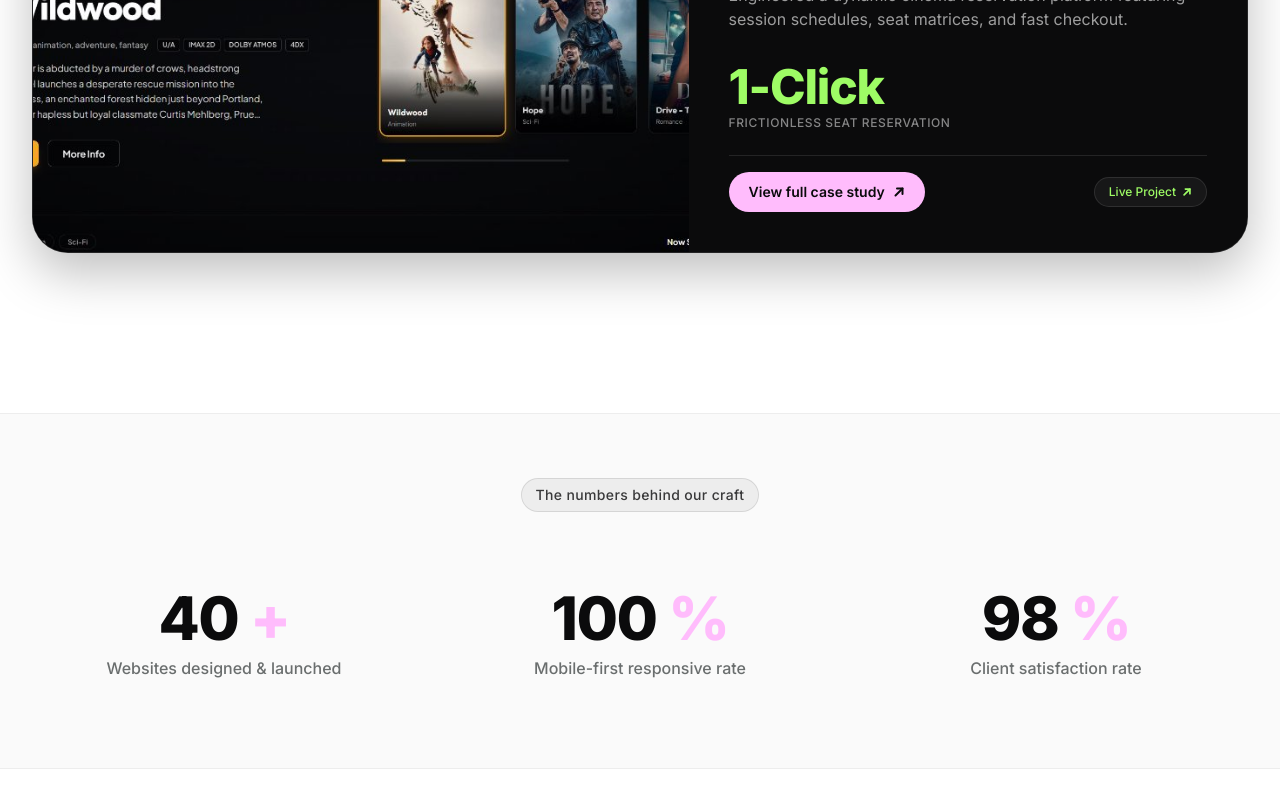
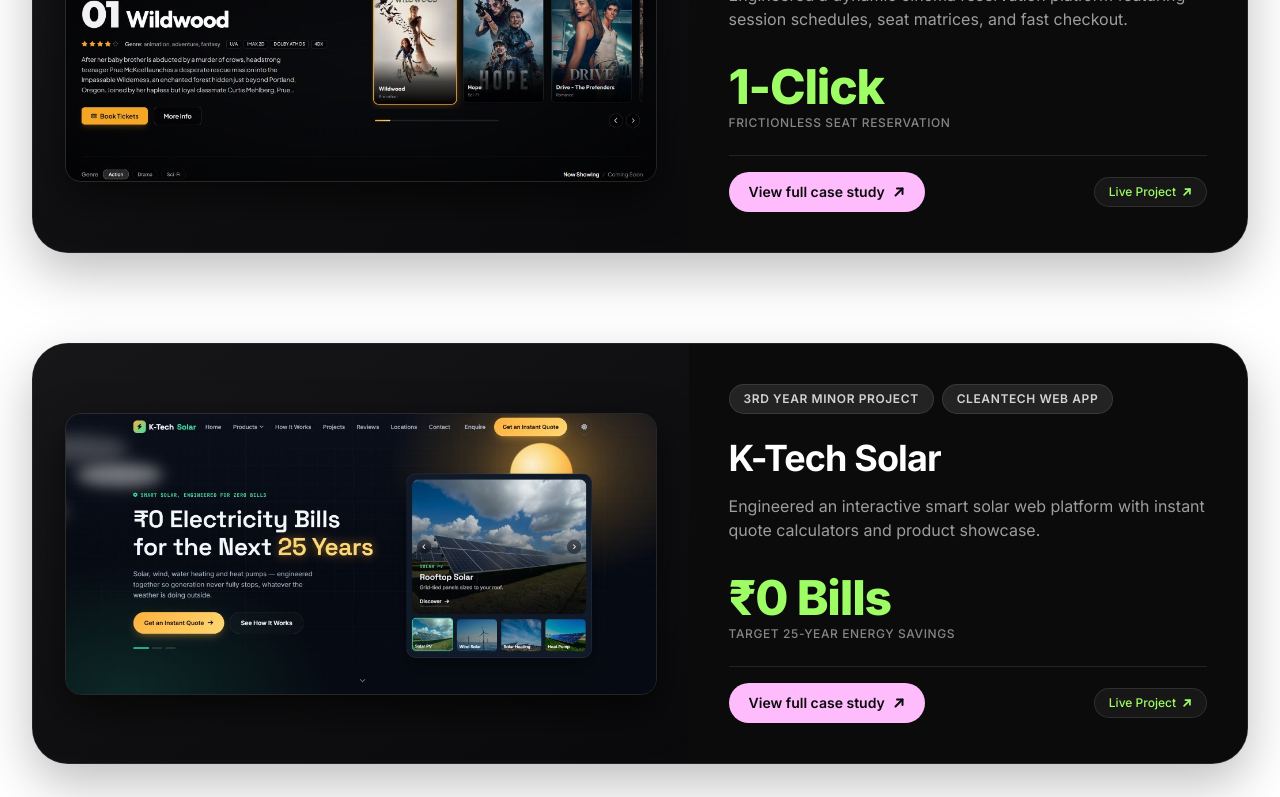
Before and after one commit to abhishekpatilavp18-beep/StartUP, a React (Vite) app: page / in a window 1280 px wide. Shown: the part 6701-7498 px from the top of the page. Built offline with nearby package versions, Linux system fonts and the light colour scheme; a web font is replaced by a local one.

Commit message:
Add K-Tech Solar and Tesseract projects, fix project card screenshot fitting

```diff
--- a/src/components/CaseStudyCard.jsx
+++ b/src/components/CaseStudyCard.jsx
@@ -2,18 +2,36 @@ import React from 'react';
 import { Link } from 'react-router-dom';
 
 export default function CaseStudyCard({ study, className = "" }) {
+  const isContain = study.imageFit === 'contain' || (!['vedant-portfolio', 'abhishek-portfolio'].includes(study.slug));
+
   return (
     <Link
       to={`/case-study/${study.slug}`}
       className={`group flex flex-col md:flex-row bg-[#0b0b0c] border border-white/10 rounded-[28px] sm:rounded-[36px] overflow-hidden transition-all duration-300 shadow-[0_20px_50px_rgba(0,0,0,0.25)] hover:shadow-[0_25px_60px_rgba(0,0,0,0.35)] ${className}`}
     >
       {/* Image Container - Left Side */}
-      <div className="relative w-full md:w-[54%] aspect-[16/10] md:aspect-auto md:min-h-[380px] overflow-hidden bg-black">
-        <img
-          src={study.image}
-          alt={study.title}
-          className="w-full h-full object-cover transition-transform duration-700 ease-out group-hover:scale-105"
-        />
+      <div
+        className={`relative w-full md:w-[54%] ${
+          isContain
+            ? 'min-h-[260px] sm:min-h-[320px] md:min-h-[400px] p-4 sm:p-6 lg:p-8 flex items-center justify-center bg-gradient-to-br from-[#17171a] via-[#101012] to-[#0a0a0c]'
+            : 'aspect-[16/10] md:aspect-auto md:min-h-[380px] bg-black'
+        } overflow-hidden`}
+      >
+        {isContain ? (
+          <div className="w-full h-full flex items-center justify-center">
+            <img
+              src={study.image}
+              alt={study.title}
+              className="w-full h-auto max-h-[340px] object-contain rounded-xl sm:rounded-2xl shadow-[0_16px_40px_rgba(0,0,0,0.6)] border border-white/10 transition-transform duration-700 ease-out group-hover:scale-[1.02]"
+            />
+          </div>
+        ) : (
+          <img
+            src={study.image}
+            alt={study.title}
+            className="w-full h-full object-cover transition-transform duration-700 ease-out group-hover:scale-105"
+          />
+        )}
       </div>
 
       {/* Info Panel - Right Side */}
--- a/src/data/caseStudies.js
+++ b/src/data/caseStudies.js
@@ -10,6 +10,7 @@ export const caseStudies = [
     timeline: "Completed",
     image: "/images/projects/vedant-portfolio.jpg",
     detailImage: "/images/projects/vedant-portfolio.jpg",
+    imageFit: "cover",
     liveUrl: "https://portfolie-2.vedantst6.workers.dev/",
     primaryMetric: {
       value: "60 FPS",
@@ -55,6 +56,7 @@ export const caseStudies = [
     timeline: "Completed",
     image: "/images/projects/screen-tester.jpg",
     detailImage: "/images/projects/screen-tester.jpg",
+    imageFit: "contain",
     liveUrl: "https://screen-tester.com/en",
     primaryMetric: {
       value: "20+",
@@ -100,6 +102,7 @@ export const caseStudies = [
     timeline: "Completed",
     image: "/images/projects/keyboard-tester.png",
     detailImage: "/images/projects/keyboard-tester.png",
+    imageFit: "contain",
     liveUrl: "https://keyboardtester1.com/",
     primaryMetric: {
       value: "0ms",
@@ -145,6 +148,7 @@ export const caseStudies = [
     timeline: "Completed",
     image: "/images/projects/abhishek-portfolio.jpg",
     detailImage: "/images/projects/abhishek-portfolio.jpg",
+    imageFit: "cover",
     liveUrl: "https://abhishekvp.me/",
     primaryMetric: {
       value: "99/100",
@@ -195,6 +199,7 @@ export const caseStudies = [
     timeline: "Completed",
     image: "/images/projects/movie-booking.jpg",
     detailImage: "/images/projects/movie-booking.jpg",
+    imageFit: "contain",
     liveUrl: "https://movie-booking-platform1.pages.dev/",
     primaryMetric: {
       value: "1-Click",
@@ -229,4 +234,96 @@ export const caseStudies = [
       avatar: "/images/abhishek.jpg",
     },
   },
+  {
+    slug: "k-tech-solar",
+    title: "K-Tech Solar",
+    client: "K-Tech Energy",
+    industry: "Renewable energy & solar engineering",
+    tagline: "Engineered an interactive smart solar web platform with instant quote calculators and product showcase.",
+    services: "CleanTech web app, Quote engine, UI/UX",
+    serviceTags: ["3rd Year Minor Project", "CleanTech Web App"],
+    timeline: "Completed",
+    image: "/images/projects/k-tech-solar.jpg",
+    detailImage: "/images/projects/k-tech-solar.jpg",
+    imageFit: "contain",
+    liveUrl: "https://k-tech-bgm.vercel.app/",
+    primaryMetric: {
+      value: "₹0 Bills",
+      label: "Target 25-year energy savings",
+    },
+    metrics: [
+      { value: "₹0 Bills", label: "Target 25-year energy savings" },
+      { value: "100%", label: "Clean solar generation" },
+      { value: "<1 min", label: "Instant quote calculation" },
+    ],
+    challenge: [
+      "Homeowners and businesses needed an easy, transparent way to understand rooftop solar savings and get instant cost estimates without aggressive sales calls.",
+    ],
+    whatWeDid: [
+      {
+        title: "Smart solar calculator.",
+        text: "Built an intuitive interactive quote tool estimating rooftop generation and savings.",
+      },
+      {
+        title: "Dynamic product visualizer.",
+        text: "Showcased solar PV, wind hybrid, water heating, and heat pump integrations.",
+      },
+    ],
+    summaryText:
+      "Interactive smart solar web platform featuring instant quote calculators, clean energy product catalogs, and zero-bill savings projections.",
+    outcome:
+      "A sleek, conversion-focused clean energy platform helping consumers transition to sustainable solar power.",
+    testimonial: {
+      quote: "Modern, clean, and intuitive solar estimate calculator.",
+      author: "Solar Energy Client",
+      role: "Project Review",
+      avatar: "/images/abhishek.jpg",
+    },
+  },
+  {
+    slug: "tesseract-solutions",
+    title: "Tesseract Solutions",
+    client: "Tesseract Solutions",
+    industry: "Precision 3D printing & ecommerce",
+    tagline: "Engineered a sleek 3D printing ecommerce showcase with custom order configurator and product catalog.",
+    services: "Ecommerce platform, 3D printing configurator",
+    serviceTags: ["3rd Year Minor Project", "3D Printing & Ecommerce"],
+    timeline: "Completed",
+    image: "/images/projects/tesseract-solutions.jpg",
+    detailImage: "/images/projects/tesseract-solutions.jpg",
+    imageFit: "contain",
+    liveUrl: "https://tesseract-lovat.vercel.app/",
+    primaryMetric: {
+      value: "3-5 Days",
+      label: "Precision print delivery",
+    },
+    metrics: [
+      { value: "3-5 Days", label: "Precision print delivery" },
+      { value: "100%", label: "Made in India precision" },
+      { value: "0.1mm", label: "High tolerance accuracy" },
+    ],
+    challenge: [
+      "Connecting makers and product designers with on-demand precision 3D printing required an effortless catalog and custom inquiry pipeline.",
+    ],
+    whatWeDid: [
+      {
+        title: "Clean ecommerce architecture.",
+        text: "Designed a dark-mode product showcase for precision manufactured items.",
+      },
+      {
+        title: "Custom request pipeline.",
+        text: "Built a streamlined intake flow for bespoke engineering models.",
+      },
+    ],
+    summaryText:
+      "Modern 3D printing storefront and custom manufacturing platform built for precision engineering and rapid fulfillment.",
+    outcome:
+      "A high-performing digital storefront bringing ideas from digital CAD files to physical reality.",
+    testimonial: {
+      quote: "Super sleek 3D printing storefront with frictionless custom requests.",
+      author: "Product Designer",
+      role: "Customer Review",
+      avatar: "/images/friend.jpg",
+    },
+  },
 ];
--- a/src/pages/CaseStudyDetail.jsx
+++ b/src/pages/CaseStudyDetail.jsx
@@ -100,11 +100,21 @@ export default function CaseStudyDetail() {
       {/* 2. HERO IMAGE */}
       <section className="py-12 sm:py-16">
         <div className="max-w-6xl mx-auto px-4 sm:px-6 lg:px-8">
-          <div className="rounded-[28px] sm:rounded-[36px] overflow-hidden border border-black/10 shadow-xl bg-black/5 aspect-[16/9]">
+          <div
+            className={`rounded-[28px] sm:rounded-[36px] overflow-hidden border border-black/10 shadow-xl ${
+              study.imageFit === 'contain' || (!['vedant-portfolio', 'abhishek-portfolio'].includes(study.slug))
+                ? 'bg-[#111113] p-4 sm:p-8 flex items-center justify-center'
+                : 'bg-black/5 aspect-[16/9]'
+            }`}
+          >
             <img
               src={study.image}
               alt={study.title}
-              className="w-full h-full object-cover"
+              className={
+                study.imageFit === 'contain' || (!['vedant-portfolio', 'abhishek-portfolio'].includes(study.slug))
+                  ? 'w-full h-auto max-h-[620px] object-contain rounded-xl sm:rounded-2xl shadow-2xl'
+                  : 'w-full h-full object-cover'
+              }
             />
           </div>
         </div>
```
Also changed, not shown: public/images/projects/k-tech-solar.jpg (added), public/images/projects/tesseract-solutions.jpg (added).
